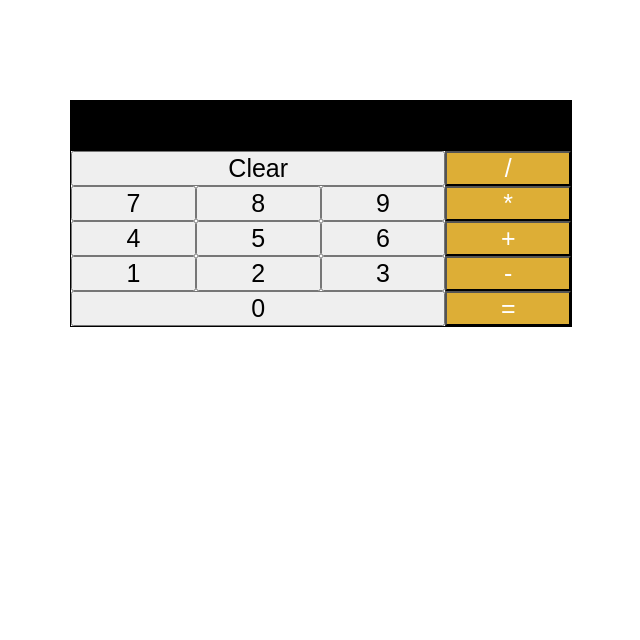
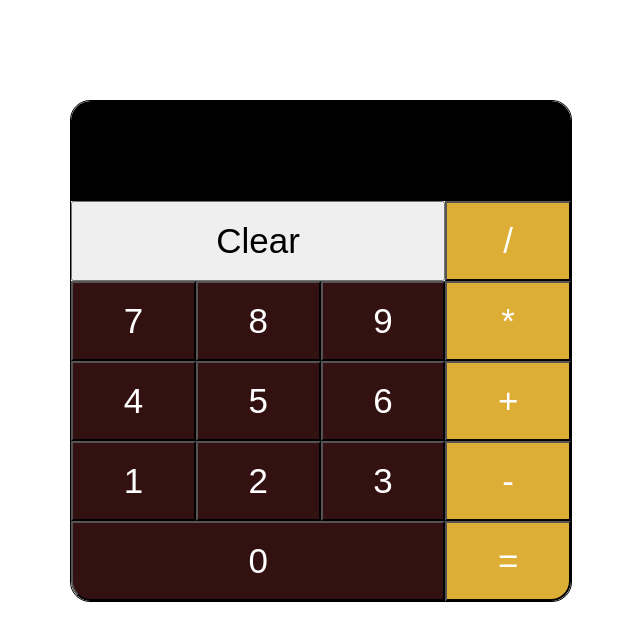
Before and after one commit to priyavarshini-mediwave/CalculatorApp, a plain HTML site: page app/index.html in a window 1280 px wide. Shown: the whole page, without its empty margins (319-959 px from the left). Drawn offline with Linux system fonts and the light colour scheme.

Commit message:
README.md

```diff
--- a/app/script.js
+++ b/app/script.js
@@ -1,4 +1,5 @@
 const display = document.querySelector("#res-box");
+const quesdisplay = document.querySelector("#ques-box");
 let Input = "";
 let Operator = "";
 let firstInput = 0;
@@ -44,7 +45,8 @@ equalButton.addEventListener("click", () => {
     }
     // Input = "";
     // Operator = "";
-    display.textContent = `${firstInput} ${Operator} ${secondOperand}= ${result}`;
+    quesdisplay.textContent = `${firstInput} ${Operator} ${secondOperand} =`;
+    display.textContent = result;
   }
 });
 
@@ -52,5 +54,6 @@ const clearButton = document.querySelector("#btnclear");
 clearButton.addEventListener("click", () => {
   Input = "";
   Operator = "";
+  quesdisplay.textContent = "";
   display.textContent = "";
 });
--- a/app/style.css
+++ b/app/style.css
@@ -1,16 +1,28 @@
 .buttons {
   display: grid;
   grid-template-columns: auto auto auto auto;
+  height: 400px;
 }
 .buttons button {
-  font-size: 25px;
+  font-size: 35px;
 }
 #res-box {
   width: 99.9%;
   height: 50px;
   border: none;
-  font-size: 25px;
+  font-size: 35px;
 
+  background-color: black;
+  color: white;
+  text-align: right;
+}
+#ques-box {
+  width: 99.9%;
+  height: 50px;
+  border: none;
+  font-size: 35px;
+  border-top-left-radius: 20px;
+  border-top-right-radius: 20px;
   background-color: black;
   color: white;
 }
@@ -18,7 +30,7 @@
   margin: auto;
   max-width: 500px;
   margin-top: 100px;
-
+  border-radius: 20px;
   border: 1px solid black;
 }
 #btnclear {
@@ -26,6 +38,7 @@
 }
 #btn0 {
   grid-column: 1/4;
+  border-bottom-left-radius: 20px;
 }
 .operator {
   background-color: rgb(221, 174, 54);
@@ -34,4 +47,9 @@
 #equalbtn {
   background-color: rgb(221, 174, 54);
   color: white;
+  border-bottom-right-radius: 20px;
 }
+.number {
+  background-color: rgb(51, 17, 17);
+  color: white;
+}
```
Also changed, not shown: 1 other file.
